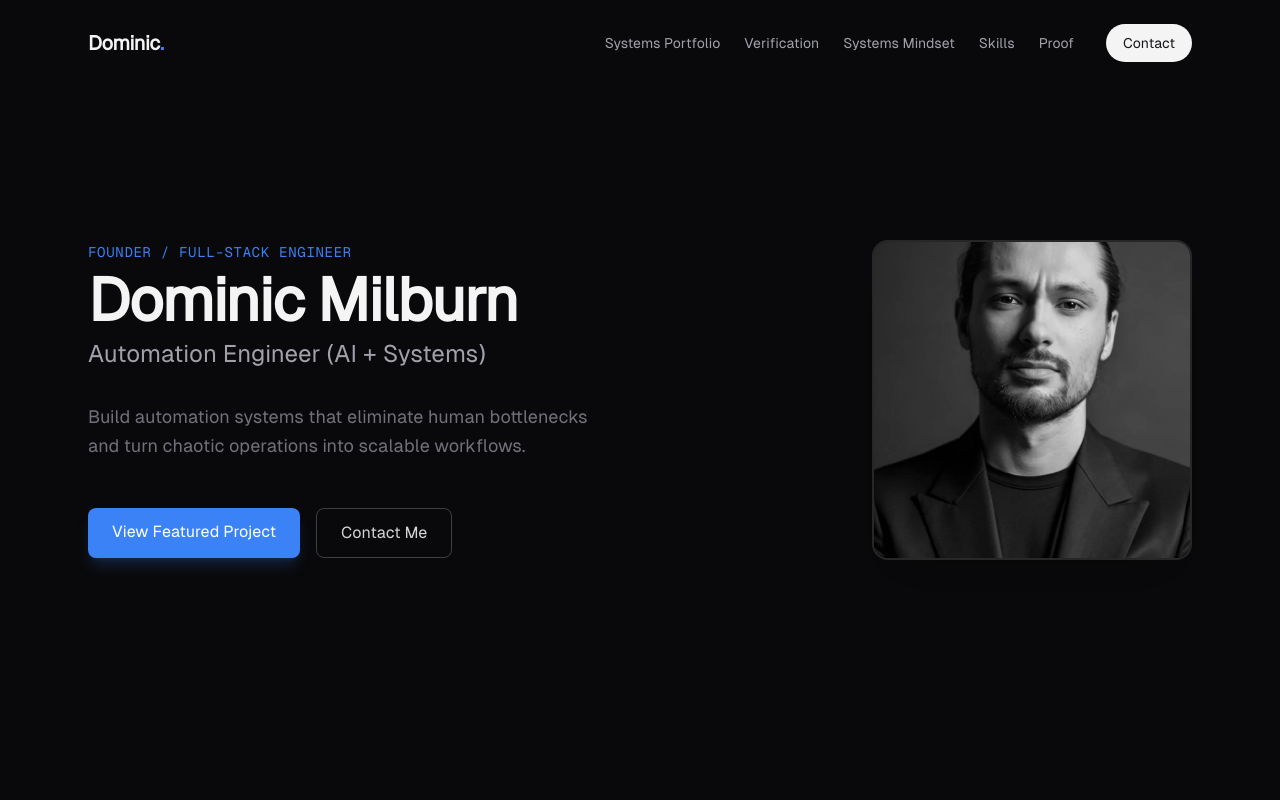
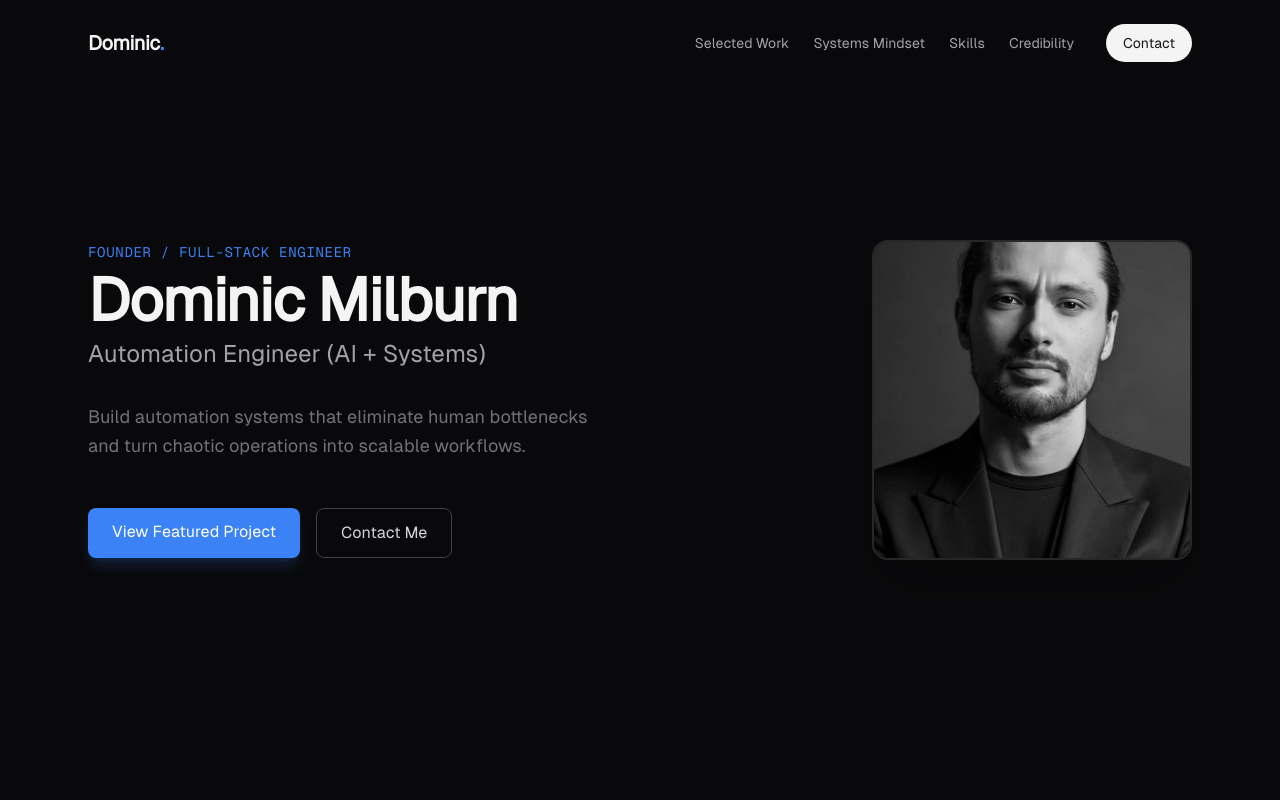
Before and after one commit to Nicci115/Portfolio, a React (Vite) app: page / in a window 1280 px wide. Shown: the top 800 px of the page. Built offline with nearby package versions, Linux system fonts and the light colour scheme.

Commit message:
fix(nav): remove dead verification anchor and align labels

```diff
--- a/src/components/layout/Navbar.tsx
+++ b/src/components/layout/Navbar.tsx
@@ -11,11 +11,10 @@ export const Navbar = () => {
   });
 
   const navLinks = [
-    { name: 'Systems Portfolio', href: '#systems-portfolio' },
-    { name: 'Verification', href: '#verification' },
+    { name: 'Selected Work', href: '#systems-portfolio' },
     { name: 'Systems Mindset', href: '#systems-mindset' },
     { name: 'Skills', href: '#skills' },
-    { name: 'Proof', href: '#credibility' },
+    { name: 'Credibility', href: '#credibility' },
   ];
 
   return (
```
